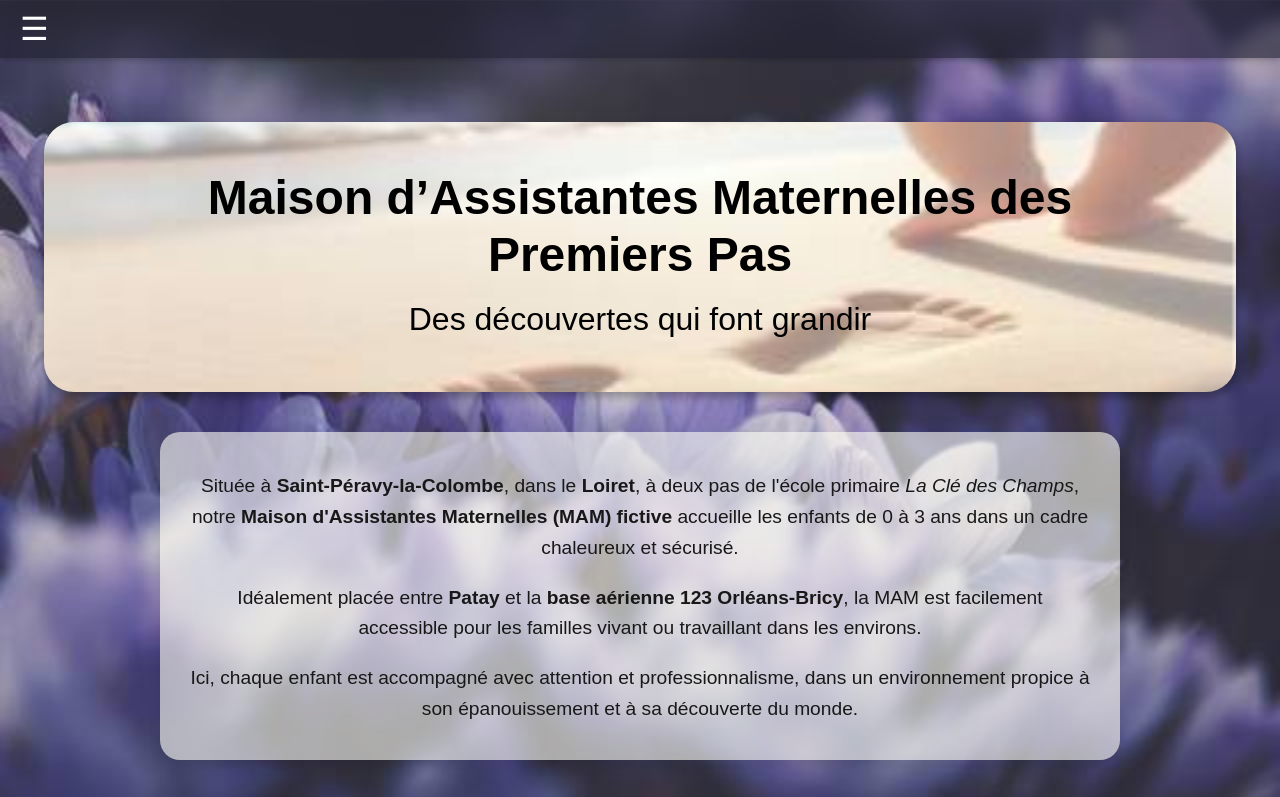
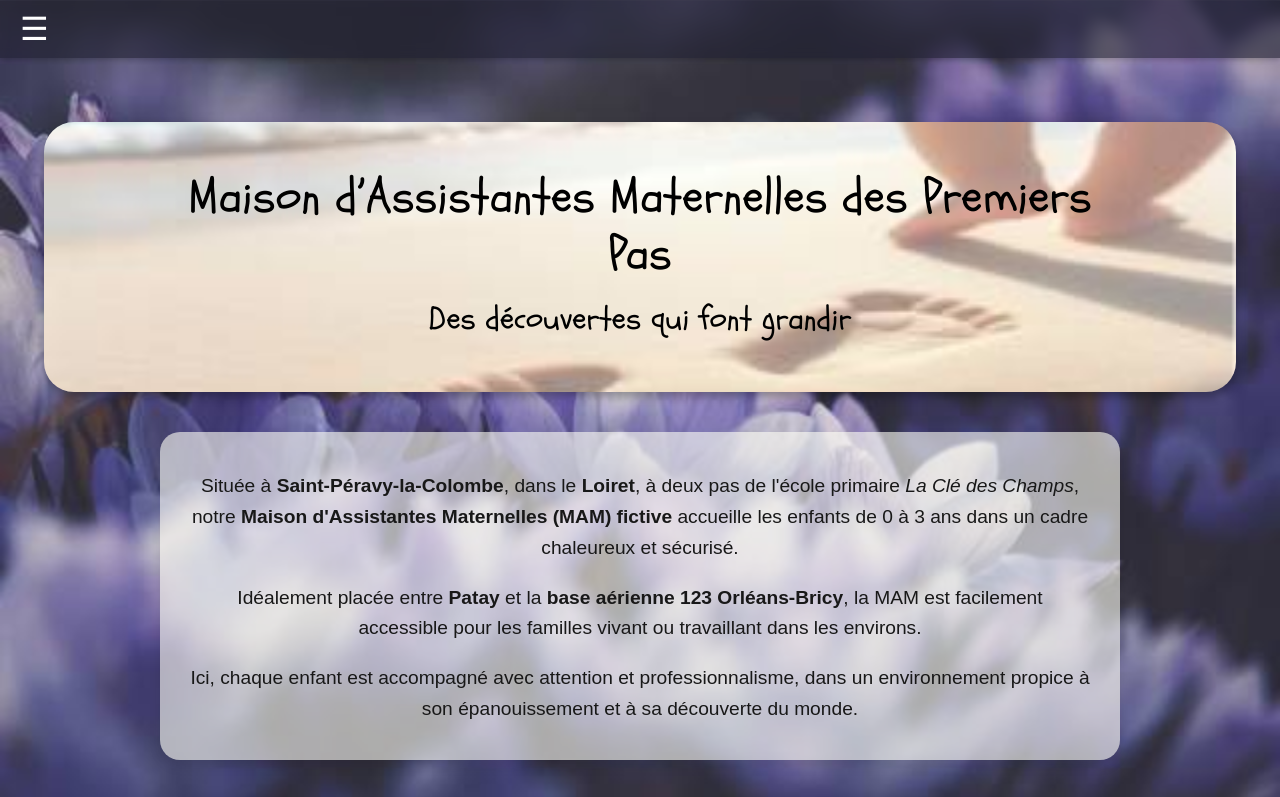
Before and after one commit to Romain-CRETE/MamFictive, a plain HTML site: page index.html in a window 1280 px wide. Shown: the top 797 px of the page. Drawn offline with Linux system fonts and the light colour scheme.

Commit message:
Add files via upload

```diff
--- a/style.css
+++ b/style.css
@@ -183,7 +183,7 @@ main {
 }
 
 .texte-accueil h1 {
-
+    font-family: 'schoolbell';
     font-size: clamp(1.5rem, 4vw, 3rem);
 
     color: #000000;
@@ -194,7 +194,7 @@ main {
 }
 
 .texte-accueil p {
-
+    font-family: 'schoolbell';
     font-size: clamp(1rem, 2.5vw, 2rem);
     margin: 10px 0 0 0;
 
```
